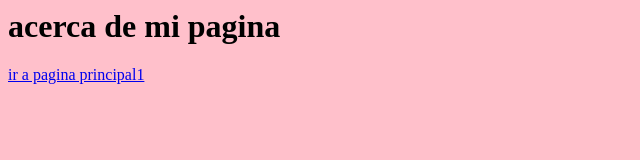
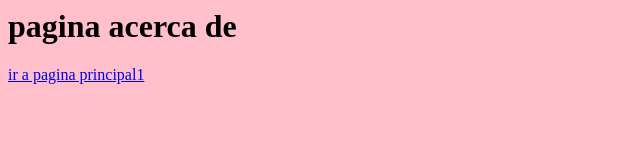
Before and after one commit to alyymn0012/github.io, a plain HTML site: page paginas/acerca_de.html in a window 1280 px wide. Shown: the whole page, without its empty margins (0-640 px from the left). Drawn offline with Linux system fonts and the light colour scheme.

Commit message:
Update acerca_de.html

```diff
--- a/paginas/acerca_de.html
+++ b/paginas/acerca_de.html
@@ -1,10 +1,10 @@
 <html>
   <head>
   <link rel="stylesheet"type="text/css" href="../css/estilos.css">
-    <title>acerca de mi pagina</title>
+    <title>pagina acerca de</title>
     </head>
   <body>
-    <h1>acerca de mi pagina</h1>
+    <h1>pagina acerca de </h1>
     <a href="../index.html">ir a pagina principal1</a>
   </body>
 
```
